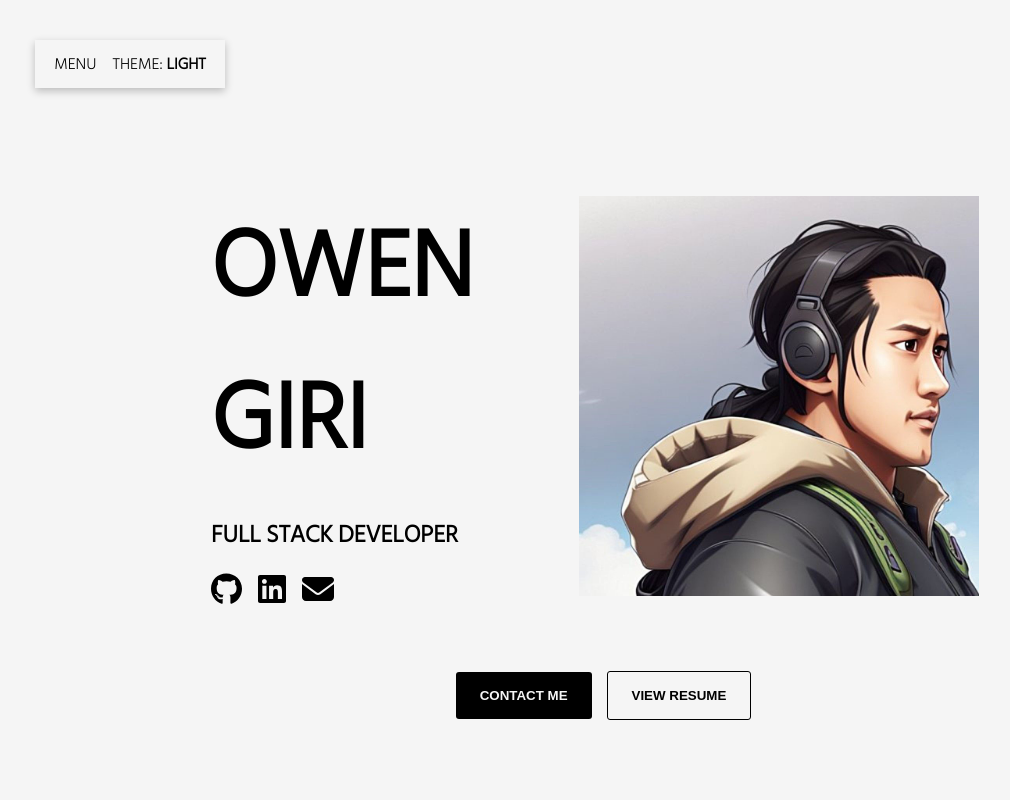
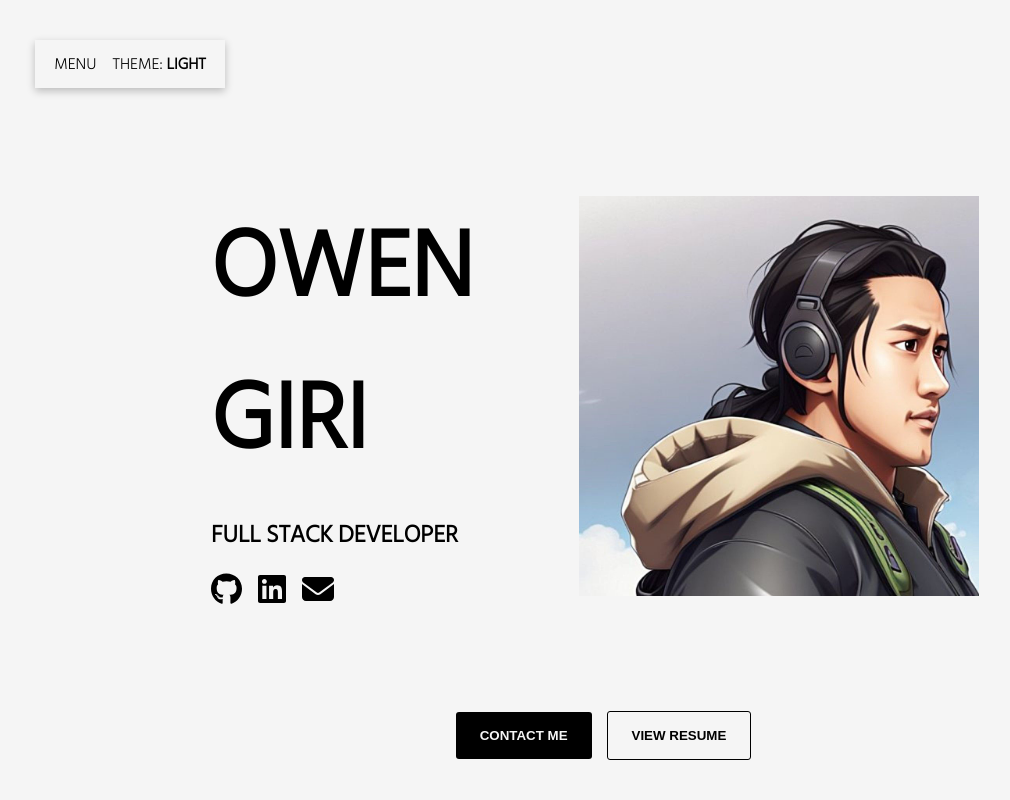
Before and after one commit to owengiri20/owen-portfolio, a React (Create React App) app: page / in a window 1280 px wide. Shown: the top 800 px of the page, without its empty margins (29-1039 px from the left). Built offline with nearby package versions, Linux system fonts and the light colour scheme.

Commit message:
alignment fixes

```diff
--- a/src/App.css
+++ b/src/App.css
@@ -282,7 +282,7 @@ footer {
 
 .contact-container {
 	position: absolute;
-	bottom: 10%;
+	bottom: 5%;
 	border-radius: 9px;
 	transition: all ease 0.2s;
 }
```
